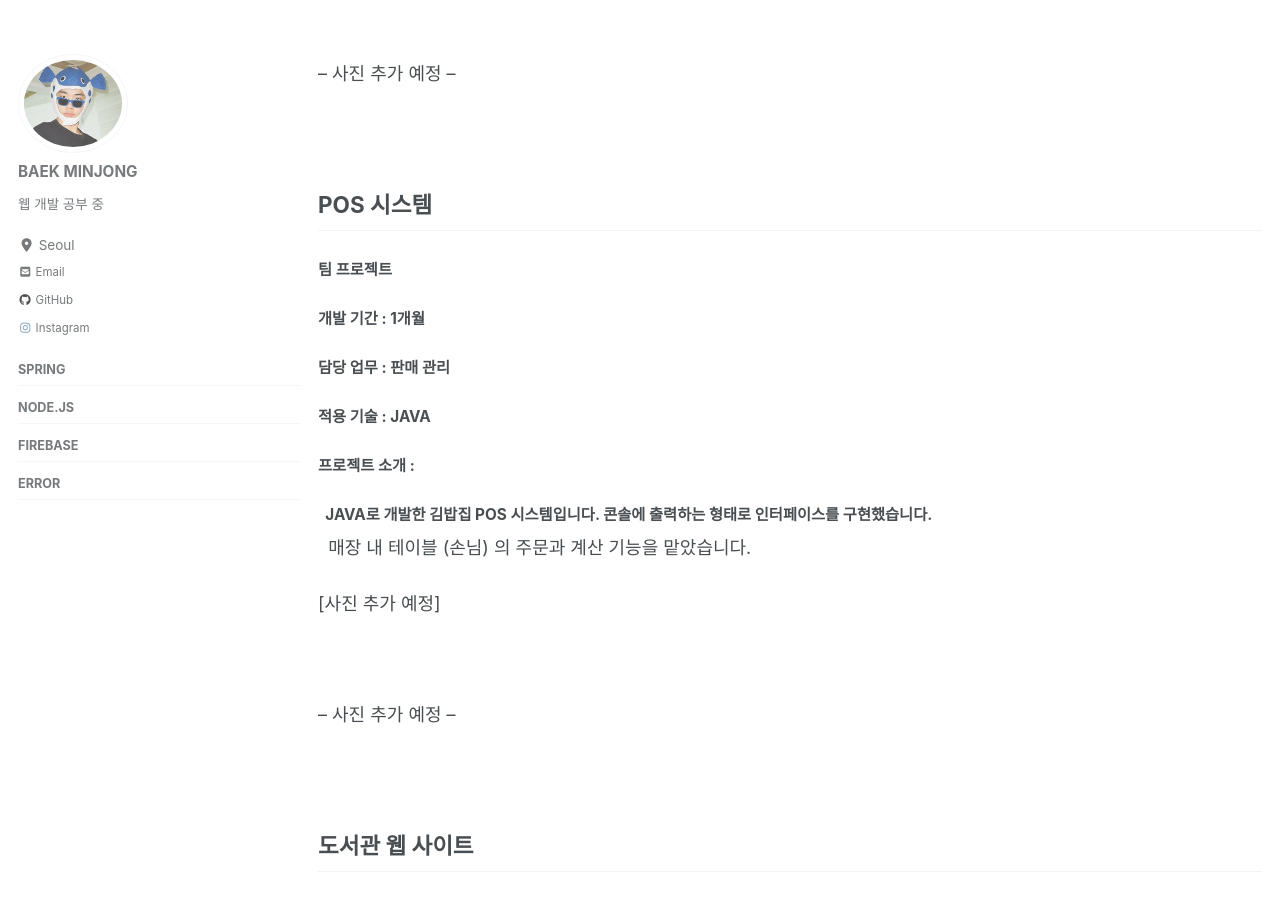
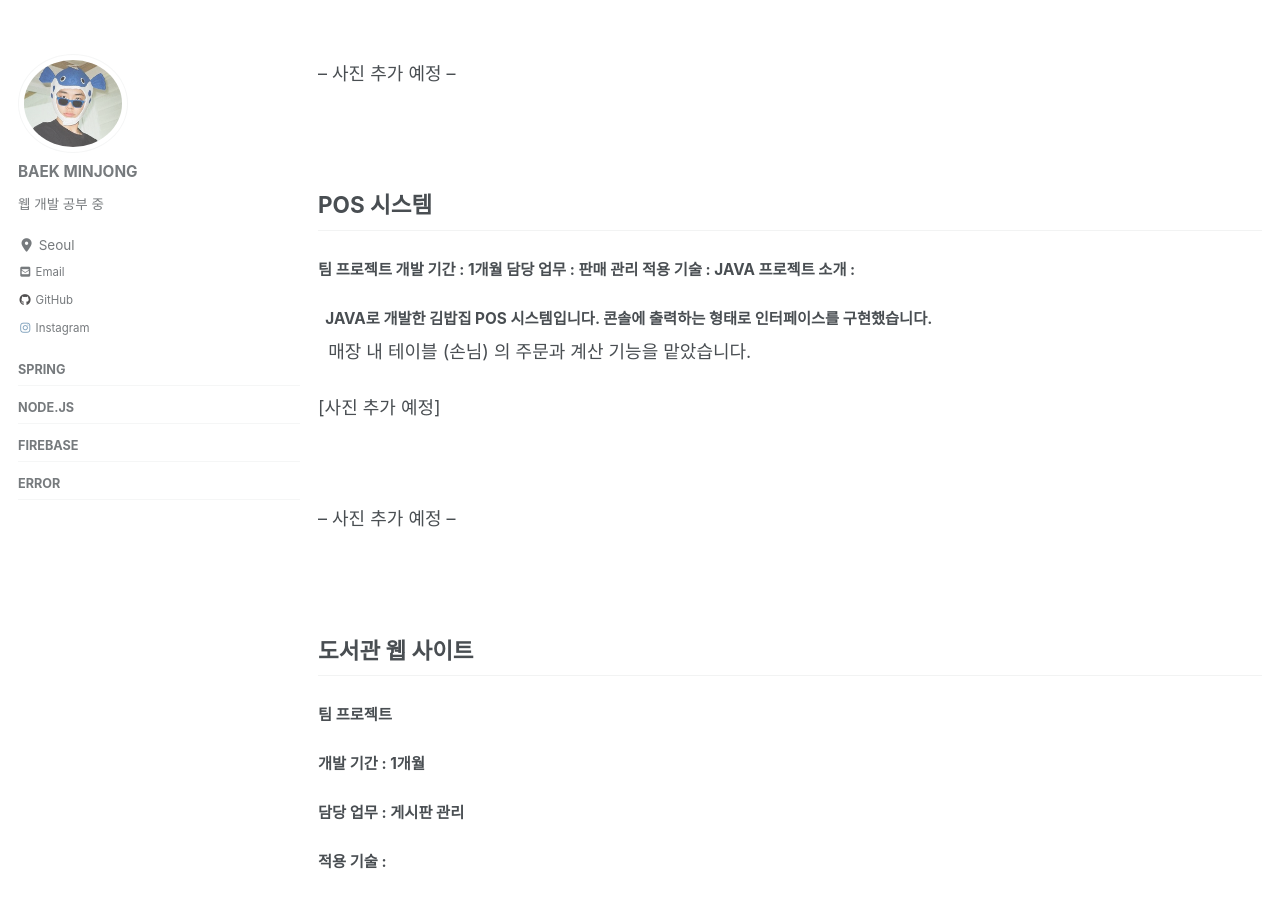
Before and after one commit to kjw0112m/minjongbaek.github.io, a Jekyll site: the page built from _pages/about.md, in a window 1280 px wide and 900 px high, scrolled down 1024 px. Built offline with Jekyll 4.4.1, drawn with Linux system fonts in a browser that asks for light colours; cached includes are drawn as plain includes; nearby versions of some CDN libraries.

```diff
--- a/_pages/about.md
+++ b/_pages/about.md
@@ -47,15 +47,7 @@ classes: wide
 
 ## POS 시스템
 
-#### 팀 프로젝트
-
-#### 개발 기간 : 1개월
-
-#### 담당 업무 : 판매 관리
-
-#### 적용 기술 : JAVA
-
-#### 프로젝트 소개 :
+#### 팀 프로젝트  개발 기간 : 1개월  담당 업무 : 판매 관리  적용 기술 : JAVA  프로젝트 소개 :
 
 ####  &nbsp;  JAVA로 개발한 김밥집 POS 시스템입니다. 콘솔에 출력하는 형태로 인터페이스를 구현했습니다.
  &nbsp; 매장 내 테이블 (손님) 의 주문과 계산 기능을 맡았습니다.
```
